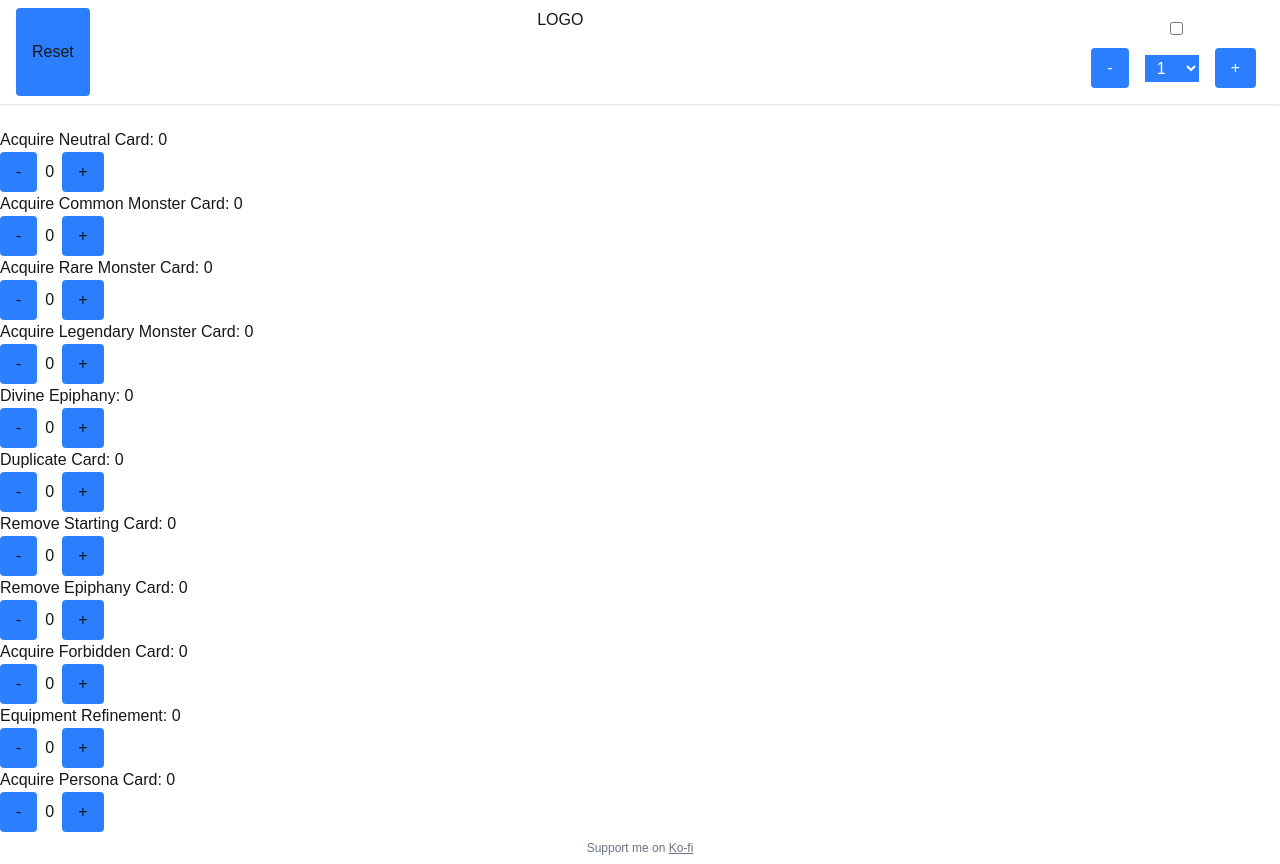
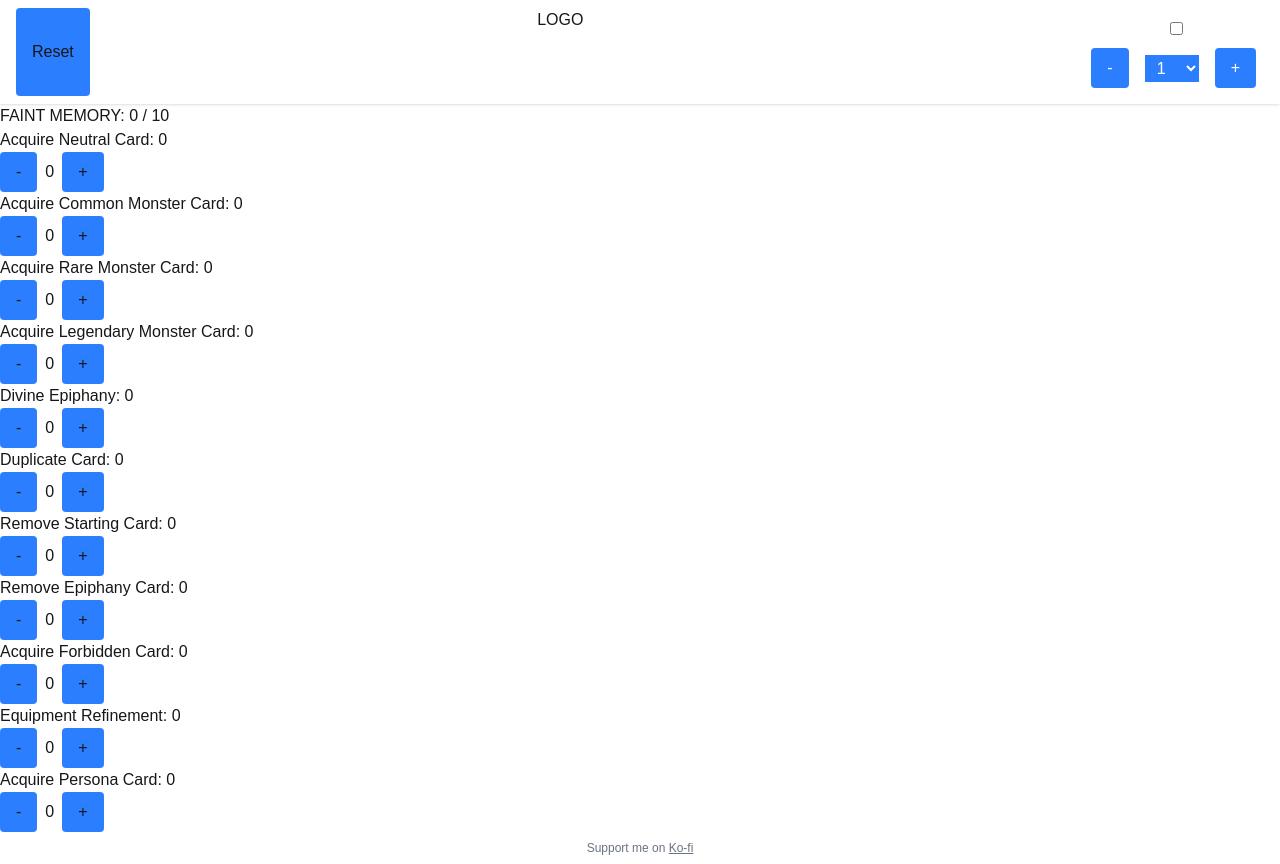
Before and after one commit to jbchhproj/czn-save-data-calculator, a Next.js app: page / in a window 1280 px wide. Built offline with nearby package versions, Linux system fonts and the light colour scheme.

Commit message:
change text color

```diff
--- a/src/components/ResultsArea.tsx
+++ b/src/components/ResultsArea.tsx
@@ -10,7 +10,7 @@ export default function ResultsSection({
   let faintMemoryLimit = tier * 10;
 
   return (
-    <div className="text-white">
+    <div>
       FAINT MEMORY: {totalFaintMemory} / {faintMemoryLimit}
     </div>
   );
```
